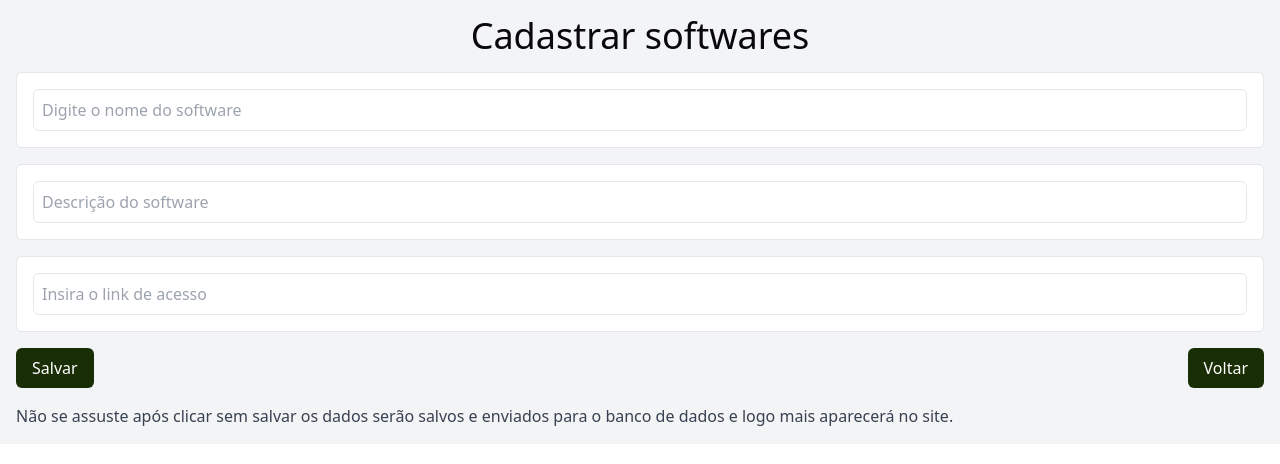
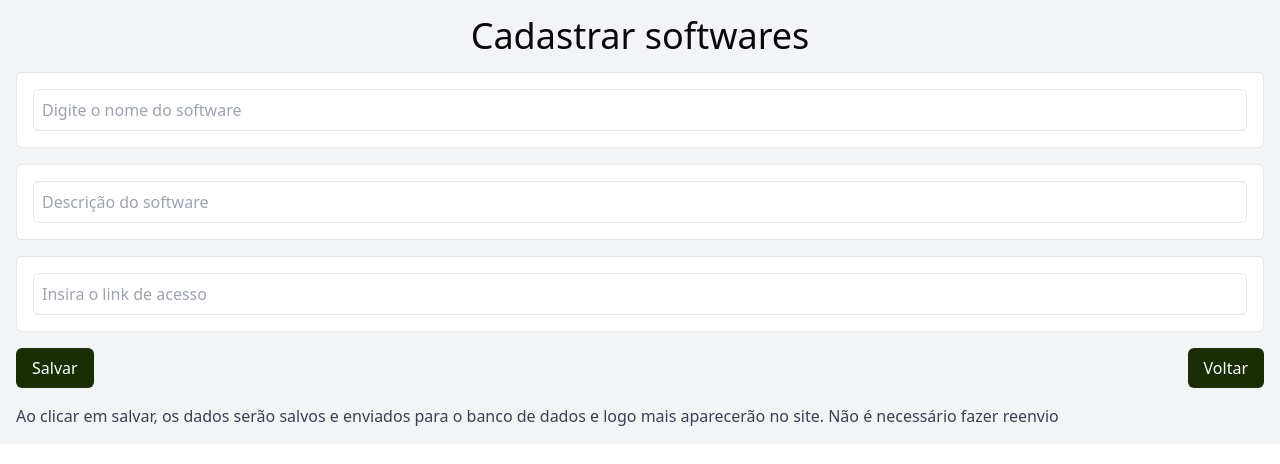
Before and after one commit to JefersonCopini/catalogodesoftwareseducacionais, a Next.js app: page /adcsoftwares/adcMatematica in a window 1280 px wide. Shown: the top 464 px of the page. Built offline with nearby package versions, Linux system fonts and the light colour scheme.

Commit message:
fix:message in submit softwares

```diff
--- a/app/adcsoftwares/AdcSalasDeAula/page.tsx
+++ b/app/adcsoftwares/AdcSalasDeAula/page.tsx
@@ -64,7 +64,7 @@ export default function NewSala({
                 </div>
             </form>
             <p className="mt-4 text-gray-700">
-                Ao clicar em salvar, os dados serão salvos e enviados para o banco de dados e logo mais aparecerão no site. Não é necessário fazer reenvio.
+            Ao clicar em salvar, os dados serão salvos e enviados para o banco de dados e logo mais aparecerão no site. Não é necessário fazer reenvio.
             </p>
         </div>
     );
--- a/app/adcsoftwares/adcMatematica/page.tsx
+++ b/app/adcsoftwares/adcMatematica/page.tsx
@@ -63,7 +63,7 @@ export default function NewMatematica({
                     </a>
                 </div>
             </form>
-            <p className="mt-4 text-gray-700">Não se assuste após clicar sem salvar os dados serão salvos e enviados para o banco de dados e logo mais aparecerá no site.</p>
+            <p className="mt-4 text-gray-700">Ao clicar em salvar, os dados serão salvos e enviados para o banco de dados e logo mais aparecerão no site. Não é necessário fazer reenvio</p>
         </div>
     );
 }
--- a/app/adcsoftwares/adcPortugues/page.tsx
+++ b/app/adcsoftwares/adcPortugues/page.tsx
@@ -64,7 +64,7 @@ export default function NewPortugues({
                 </div>
             </form>
             <p className="mt-4 text-gray-700">
-                Não se assuste após clicar sem salvar os dados serão salvos e enviados para o banco de dados e logo mais aparecerá no site.
+            Ao clicar em salvar, os dados serão salvos e enviados para o banco de dados e logo mais aparecerão no site. Não é necessário fazer reenvio.
             </p>
         </div>
     );
--- a/app/adcsoftwares/adcSoftwaresCienciasHumanas/page.tsx
+++ b/app/adcsoftwares/adcSoftwaresCienciasHumanas/page.tsx
@@ -64,7 +64,7 @@ export default function NewCienciasHumanas({
                 </div>
             </form>
             <p className="mt-4 text-gray-700">
-                Não se assuste após clicar em salvar. Os dados serão salvos e enviados para o banco de dados e logo mais aparecerão no site.
+            Ao clicar em salvar, os dados serão salvos e enviados para o banco de dados e logo mais aparecerão no site. Não é necessário fazer reenvio.
             </p>
         </div>
     );
--- a/app/adcsoftwares/adcSoftwaresCienciasNatureza/page.tsx
+++ b/app/adcsoftwares/adcSoftwaresCienciasNatureza/page.tsx
@@ -64,7 +64,7 @@ export default function NewCienciasNatureza({
                 </div>
             </form>
             <p className="mt-4 text-gray-700">
-                Não se assuste após clicar em salvar. Os dados serão salvos e enviados para o banco de dados e logo mais aparecerão no site.
+            Ao clicar em salvar, os dados serão salvos e enviados para o banco de dados e logo mais aparecerão no site. Não é necessário fazer reenvio.
             </p>
         </div>
     );
```
